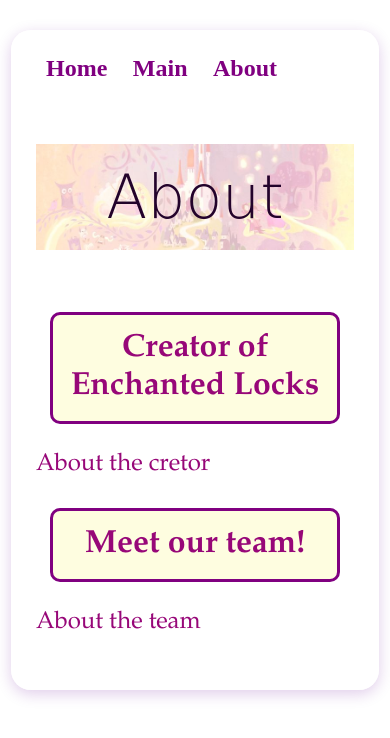
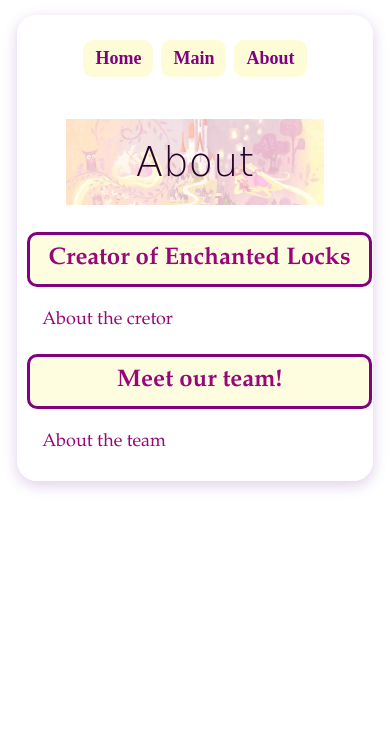
Before and after one commit to a00055778-source/WebDev_Project_BrushByteLabs, a plain HTML site: page About.html in a window 390 px wide. Drawn offline with Linux system fonts and the light colour scheme; a web font is replaced by a local one.

Commit message:
adding css code, making the code easier to view/understand

```diff
--- a/style.css
+++ b/style.css
@@ -1,56 +1,88 @@
+
+/* Main heading */
 h1 {
     font-family: "Jim Nightshade", cursive;
     font-weight: lighter;
     font-size: 60px;
     color: rgb(243, 199, 5);
-  background-color:rgba(88, 20, 96, 0.687);
+    background-color: rgba(88, 20, 96, 0.687);
 }
 
+/* Subheadings */
 h2 {
-  font-family:Papyrus, fantasy;
+    font-family: Papyrus, fantasy;
     font-size: 32px;
     color: rgb(98, 7, 151);
-  background-color:rgba(253, 252, 208, 0.904);
+    background-color: rgba(253, 252, 208, 0.904);
     width: 80%;
     padding: 15px;
     margin: 20px auto;
     border: 3px solid purple;
     text-align: center;
-  border-radius: 10px
+    border-radius: 10px;
 }
 
+/* Paragraphs */
 p {
     font-size: 24px;
     line-height: 1.8;
     margin: 20px;
 }
 
-a:link{
-  color: purple;
-}
-
-a:hover{
-  color: rgb(255, 241, 88);
-}
-
+/* Images */
 img {
     width: 300px;
+    max-width: 100%;
     height: auto;
 }
 
+/* Navigation Flexbox */
+nav {
+    display: flex;
+    justify-content: center;
+    align-items: center;
+    flex-wrap: wrap;
+    gap: 15px;
+    padding: 15px;
+}
+
+/* Navigation links */
 nav a {
     font-size: 24px;
-    padding: 10px;
+    padding: 10px 20px;
     text-decoration: none;
     font-weight: bold;
+    color: purple;
+    background-color: rgba(253, 252, 208, 0.85);
+    border-radius: 10px;
+
+    /* CSS transition */
+    transition: all 0.3s ease;
 }
 
+/* Hover effect */
+nav a:hover {
+    color: rgb(255, 241, 88);
+    background-color: purple;
+    transform: translateY(-3px);
+}
+
+/* Main layout */
+main {
+    display: flex;
+    flex-direction: column;
+    align-items: center;
+}
+
+/* Home image */
 .homeimage {
     width: 100%;
     height: 500px;
     object-fit: cover;
+    border-radius: 15px;
 }
 
+/* Main container */
 .container {
     width: 85%;
     max-width: 1100px;
@@ -59,8 +91,10 @@ nav a {
     background-color: rgba(255, 255, 255, 0.75);
     border-radius: 20px;
     box-shadow: 0 4px 15px rgba(98, 7, 151, 0.2);
+    box-sizing: border-box;
 }
 
+/* Sections */
 .section {
     width: 85%;
     margin: 30px auto;
@@ -68,8 +102,77 @@ nav a {
     background-color: rgba(245, 210, 249, 0.3);
     border-radius: 15px;
     text-align: center;
+    box-sizing: border-box;
 }
 
+/* List spacing */
 ul {
     line-height: 2;
 }
+
+/* Tablet screens: 600px to 1024px */
+@media screen and (min-width: 600px) and (max-width: 1024px) {
+    .container {
+        width: 90%;
+        padding: 20px;
+    }
+
+    h1 {
+        font-size: 50px;
+    }
+
+    h2 {
+        width: 90%;
+        font-size: 28px;
+    }
+
+    .section {
+        width: 90%;
+    }
+
+    .homeimage {
+        height: 350px;
+    }
+}
+
+/* Mobile screens: below 600px */
+@media screen and (max-width: 599px) {
+    .container {
+        width: 95%;
+        padding: 10px;
+        margin: 15px auto;
+    }
+
+    h1 {
+        font-size: 40px;
+    }
+
+    h2 {
+        width: 90%;
+        font-size: 24px;
+        padding: 10px;
+    }
+
+    p {
+        font-size: 18px;
+        margin: 15px;
+    }
+
+    nav {
+        gap: 8px;
+    }
+
+    nav a {
+        font-size: 18px;
+        padding: 8px 12px;
+    }
+
+    .section {
+        width: 95%;
+        padding: 10px;
+    }
+
+    .homeimage {
+        height: 250px;
+    }
+}
--- a/style_about.css
+++ b/style_about.css
@@ -1,11 +1,14 @@
 
+
+/* Main heading */
 h1 {
     font-size: 60px;
-  font-family: Brush Script MT, cursive;
+    font-family: "Brush Script MT", cursive;
     font-weight: lighter;
     color: rgb(35, 3, 43);
 }
 
+/* About heading background image */
 #bgimage {
     color: rgb(35, 3, 43);
     background-image: url("Rapunzel.jpg");
@@ -16,48 +19,71 @@ h1 {
     text-align: center;
 }
 
+/* Subheadings */
 h2 {
     font-size: 32px;
     font-family:Perpetua,Baskerville,Big Caslon,Palatino Linotype,Palatino,URW Palladio L,Nimbus Roman No9 L,serif;
     color: rgb(151, 7, 120);
-  background-color:rgba(253, 252, 208, 0.66);
+    background-color: rgba(253, 252, 208, 0.66);
     width: 80%;
     padding: 15px;
     margin: 20px auto;
     border: 3px solid purple;
     text-align: center;
-  border-radius: 10px
+    border-radius: 10px;
 }
 
+/* Paragraphs */
 p {
     font-size: 24px;
-    font-family:Perpetua,Baskerville,Big Caslon,Palatino Linotype,Palatino,URW Palladio L,Nimbus Roman No9 L,serif;
+    font-family: Perpetua, Baskerville, "Big Caslon",
+        "Palatino Linotype", Palatino, serif;
     color: rgb(151, 7, 120);
     margin: 20px auto;
     line-height: 1.8;
     max-width: 800px;
 }
 
+/* Body */
 body {
     font-size: 22px;
-
 }
 
-a:link{
+/* Links */
+a:link {
     color: purple;
 }
 
-a:hover{
-  color: rgb(255, 241, 88);
+/* Flexbox navigation */
+nav {
+    display: flex;
+    justify-content: center;
+    align-items: center;
+    flex-wrap: wrap;
+    gap: 15px;
+    padding: 15px;
 }
 
+/* Navigation links */
 nav a {
     font-size: 24px;
-    padding: 10px;
+    padding: 10px 20px;
     text-decoration: none;
     font-weight: bold;
+    color: purple;
+    background-color: rgba(253, 252, 208, 0.85);
+    border-radius: 10px;
+    transition: all 0.3s ease;
 }
 
+/* Hover effect */
+nav a:hover {
+    color: rgb(255, 241, 88);
+    background-color: purple;
+    transform: translateY(-3px);
+}
+
+/* Main container */
 .container {
     width: 85%;
     max-width: 1100px;
@@ -66,8 +92,10 @@ nav a {
     background-color: rgba(255, 255, 255, 0.75);
     border-radius: 20px;
     box-shadow: 0 4px 15px rgba(98, 7, 151, 0.2);
+    box-sizing: border-box;
 }
 
+/* Sections */
 .section {
     width: 85%;
     margin: 30px auto;
@@ -75,4 +103,76 @@ nav a {
     background-color: rgba(245, 210, 249, 0.3);
     border-radius: 15px;
     text-align: center;
+    box-sizing: border-box;
 }
+
+/* Tablet screens: 600px to 1024px */
+@media screen and (min-width: 600px) and (max-width: 1024px) {
+    .container {
+        width: 90%;
+        padding: 20px;
+    }
+
+    h1 {
+        font-size: 50px;
+    }
+
+    h2 {
+        width: 90%;
+        font-size: 28px;
+    }
+
+    p {
+        font-size: 22px;
+        max-width: 90%;
+    }
+
+    #bgimage {
+        padding: 30px;
+        background-size: contain;
+    }
+}
+
+/* Mobile screens: below 600px */
+@media screen and (max-width: 599px) {
+    .container {
+        width: 95%;
+        padding: 10px;
+        margin: 15px auto;
+    }
+
+    h1 {
+        font-size: 40px;
+    }
+
+    h2 {
+        width: 95%;
+        font-size: 24px;
+        padding: 10px;
+    }
+
+    p {
+        font-size: 18px;
+        line-height: 1.5;
+        margin: 15px;
+    }
+
+    nav {
+        gap: 8px;
+    }
+
+    nav a {
+        font-size: 18px;
+        padding: 8px 12px;
+    }
+
+    #bgimage {
+        padding: 20px 10px;
+        background-size: contain;
+    }
+
+    .section {
+        width: 95%;
+        padding: 10px;
+    }
+}
```
Lines whose indentation alone changed are shown as unchanged.
